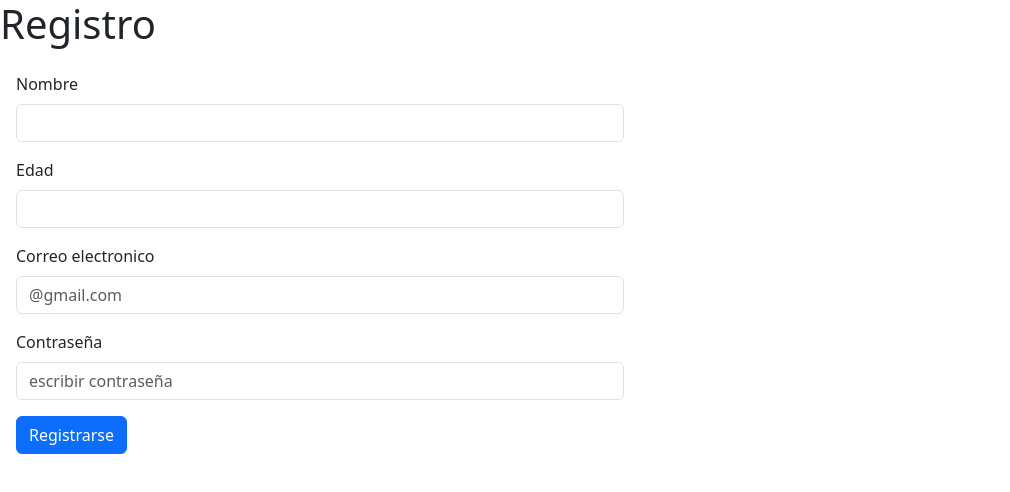
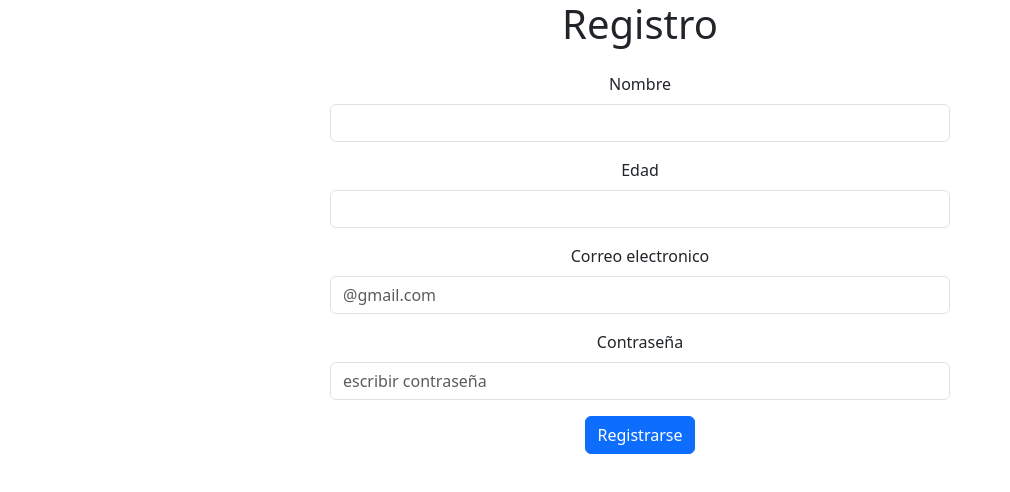
Before and after one commit to tadeo14/Gestion-Hoteles-Front, a React (Vite) app: page /registro in a window 1280 px wide. Shown: the top 492 px of the page, without its empty margins (0-1010 px from the left). Built offline with nearby package versions, Linux system fonts and the light colour scheme.

Commit message:
se agrego formulario registro

```diff
--- a/pages/Registro.jsx
+++ b/pages/Registro.jsx
@@ -51,8 +51,8 @@ export const Registro = () => {
     registroBackend(name, edad, email, password)
   }
   return (
-    <div>
-      <h1>Registro</h1>
+    <div className='justify-content-md-center row text-center'>
+      <h1> Registro</h1>
       <Form className='w-50 p-3' onSubmit={handleRegistro}>
       <Form.Group className="mb-3" controlId="formBasicEmail">
         <Form.Label>Nombre</Form.Label>
```
